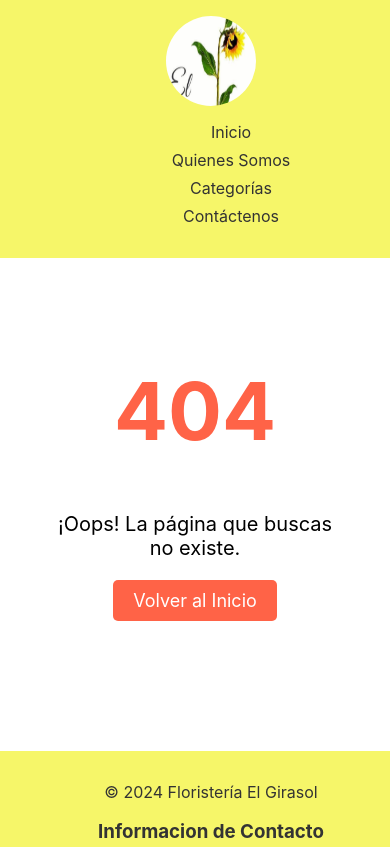
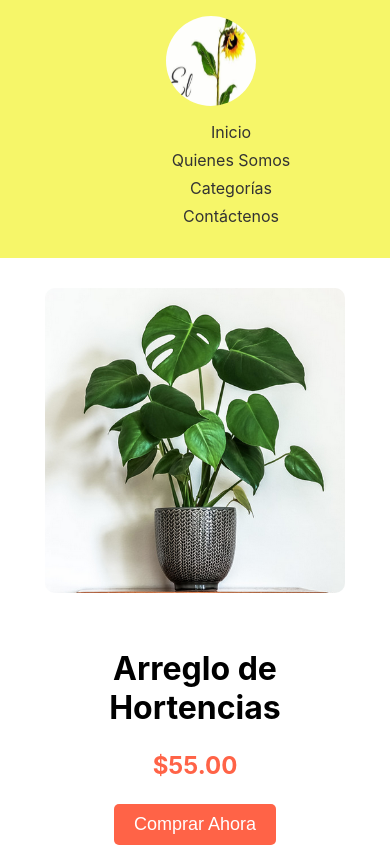
Before and after one commit to danielpenadoordonez/ElGirasol, a React (Create React App) app: page /galeria/arreglos/1 in a window 390 px wide. Shown: the top 847 px of the page. Built offline with nearby package versions, Linux system fonts and the light colour scheme.

Commit message:
Product detail page added

```diff
--- a/src/App.js
+++ b/src/App.js
@@ -4,9 +4,10 @@ import Home from "./pages/Home";
 import About from "./pages/About";
 import Contact from "./pages/Contact";
 import Gallery from "./pages/Gallery";
-import categories from './data/categories.json';
-import galleries from './data/galleries.json';
+// import categories from './data/categories.json';
+// import galleries from './data/galleries.json';
 import NotFound from "./pages/NotFound";
+import ProductDetail from "./pages/ProductDetail";
 
 function App() {
   return (
@@ -17,6 +18,7 @@ function App() {
         <Route path="/acerca-de" element={<About />}/>
         <Route path="/contactenos" element={<Contact />}/>
         <Route path="/galeria/:category" element={<Gallery />} />
+        <Route path="/galeria/:category/:id" element={<ProductDetail />} />
         <Route path="*" element={<NotFound />} />
       </Routes>
     </BrowserRouter>
--- a/src/data/galleries.json
+++ b/src/data/products.json
@@ -4,31 +4,36 @@
       "id": 1,
       "name": "Ramo de Rosas Rojas",
       "price": "$50.00",
-      "imageSrc": "/images/home/cards/Card.jpg"
+      "imageSrc": "/images/home/cards/Card.jpg",
+      "description": "Hermoso Ramo de Rosas rojas y frescas que puedes colocar en cualquier lado"
     },
     {
       "id": 2,
       "name": "Ramo de Lirios Blancos",
       "price": "$45.00",
-      "imageSrc": "/images/home/cards/Card.jpg"
+      "imageSrc": "/images/home/cards/Card.jpg",
+      "description": ""
     },
     {
       "id": 3,
       "name": "Ramo de Tulipanes",
       "price": "$60.00",
-      "imageSrc": "/images/home/cards/Card.jpg"
+      "imageSrc": "/images/home/cards/Card.jpg",
+      "description": ""
     },
     {
       "id": 4,
       "name": "Ramo de Girasoles",
       "price": "$55.00",
-      "imageSrc": "/images/home/cards/Card.jpg"
+      "imageSrc": "/images/home/cards/Card.jpg",
+      "description": ""
     },
     {
       "id": 5,
       "name": "Ramo de Llerberas",
       "price": "$55.00",
-      "imageSrc": "/images/home/cards/Card.jpg"
+      "imageSrc": "/images/home/cards/Card.jpg",
+      "description": ""
     }
   ],
   "arreglos": [
@@ -36,7 +41,8 @@
       "id": 1,
       "name": "Arreglo de Hortencias",
       "price": "$55.00",
-      "imageSrc": "/images/home/cards/Card.jpg"
+      "imageSrc": "/images/home/cards/Card.jpg",
+      "description": ""
     }
   ],
   "artificiales": [
@@ -44,13 +50,15 @@
       "id": 1,
       "name": "Rosas Rojas",
       "price": "$35.00",
-      "imageSrc": "/images/home/cards/Card.jpg"
+      "imageSrc": "/images/home/cards/Card.jpg",
+      "description": ""
     },
     {
-      "id": 1,
+      "id": 2,
       "name": "Girasoles",
       "price": "$32.00",
-      "imageSrc": "/images/home/cards/Card.jpg"
+      "imageSrc": "/images/home/cards/Card.jpg",
+      "description": ""
     }
   ]
 }
--- a/src/pages/Gallery.js
+++ b/src/pages/Gallery.js
@@ -3,12 +3,21 @@ import './css/Gallery.css';
 import Navbar from '../components/navbar/Navbar';
 import Footer from '../components/footer/Footer';
 import { useParams } from 'react-router-dom';
-import galleries from '../data/galleries.json';
+import { useNavigate } from 'react-router-dom';
+import { Link } from 'react-router-dom';
+import products from '../data/products.json';
 import categories from '../data/categories.json';
 
 const Gallery = () => {
   const { category } = useParams();
-  const galleryByCategory = galleries[category]
+  const navitate = useNavigate()
+  var productsByCategory = null
+
+  try {
+    productsByCategory = products[category]
+  } catch (error) {
+    navitate('/*')
+  }
   var galleryTitle = ""
 
   const createGalleryTitle = () => {
@@ -27,12 +36,12 @@ const Gallery = () => {
       <div className="gallery-container">
       {galleryTitle}
       <div className="gallery-grid">
-          {galleryByCategory.map((gallery) => (
-          <div className="gallery-card" key={gallery.id}>
-              <img src={gallery.imageSrc} alt={gallery.name} className="gallery-image" />
-              <h3 className="gallery-card-title">{gallery.name}</h3>
-              <p className="gallery-card-price">{gallery.price}</p>
-          </div>
+          {productsByCategory.map((product) => (
+           <Link key={product.id} to={`/galeria/${category}/${product.id}`} className="gallery-card">
+              <img src={product.imageSrc} alt={product.name} className="gallery-image" />
+              <h3 className="gallery-card-title">{product.name}</h3>
+              <p className="gallery-card-price">{product.price}</p>
+          </Link>
           ))}
       </div>
       </div>
--- /dev/null
+++ b/src/pages/ProductDetail.js
@@ -0,0 +1,36 @@
+import React from 'react';
+import Navbar from '../components/navbar/Navbar';
+import Footer from '../components/footer/Footer';
+import { useParams } from 'react-router-dom';
+import productsData from '../data/products.json'; // Archivo JSON con productos
+import './css/ProductDetail.css';
+
+const ProductDetail = () => {
+  const { category, id } = useParams();
+  var productsInCategory = productsData[category]
+  const product = productsInCategory.find(item => item.id === parseInt(id));
+
+  if (!product) {
+    return <h2>Producto no encontrado</h2>;
+  }
+
+  return (
+    <div>
+    <Navbar />
+    <div className="product-detail-container">
+      <div className="product-image">
+        <img src={product.imageSrc} alt={product.name} />
+      </div>
+      <div className="product-info">
+        <h1>{product.name}</h1>
+        <p className="product-description">{product.description}</p>
+        <p className="product-price">{product.price}</p>
+        <button className="buy-button">Comprar Ahora</button>
+      </div>
+    </div>
+    <Footer />
+    </div>
+  );
+};
+
+export default ProductDetail;
--- a/src/pages/css/Gallery.css
+++ b/src/pages/css/Gallery.css
@@ -26,6 +26,7 @@
     width: 300px;
     text-align: center;
     transition: transform 0.3s ease, box-shadow 0.3s ease;
+    text-decoration: none;
   }
 
   .gallery-card:hover {
--- /dev/null
+++ b/src/pages/css/ProductDetail.css
@@ -0,0 +1,59 @@
+
+.product-detail-container {
+    display: flex;
+    flex-direction: row;
+    align-items: center;
+    justify-content: center;
+    padding: 30px;
+    gap: 30px;
+  }
+
+  .product-image img {
+    width: 400px;
+    height: auto;
+    border-radius: 10px;
+    object-fit: cover;
+  }
+
+  .product-info {
+    max-width: 500px;
+  }
+
+  .product-description {
+    font-size: 18px;
+    color: #555;
+  }
+
+  .product-price {
+    font-size: 24px;
+    font-weight: bold;
+    color: #ff6347;
+  }
+
+  .buy-button {
+    background-color: #ff6347;
+    color: white;
+    padding: 10px 20px;
+    font-size: 18px;
+    border: none;
+    border-radius: 5px;
+    cursor: pointer;
+    transition: background 0.3s ease;
+  }
+
+  .buy-button:hover {
+    background-color: #d9534f;
+  }
+
+  /* Responsividad */
+  @media (max-width: 768px) {
+    .product-detail-container {
+      flex-direction: column;
+      text-align: center;
+    }
+
+    .product-image img {
+      width: 100%;
+      max-width: 300px;
+    }
+  }
```
